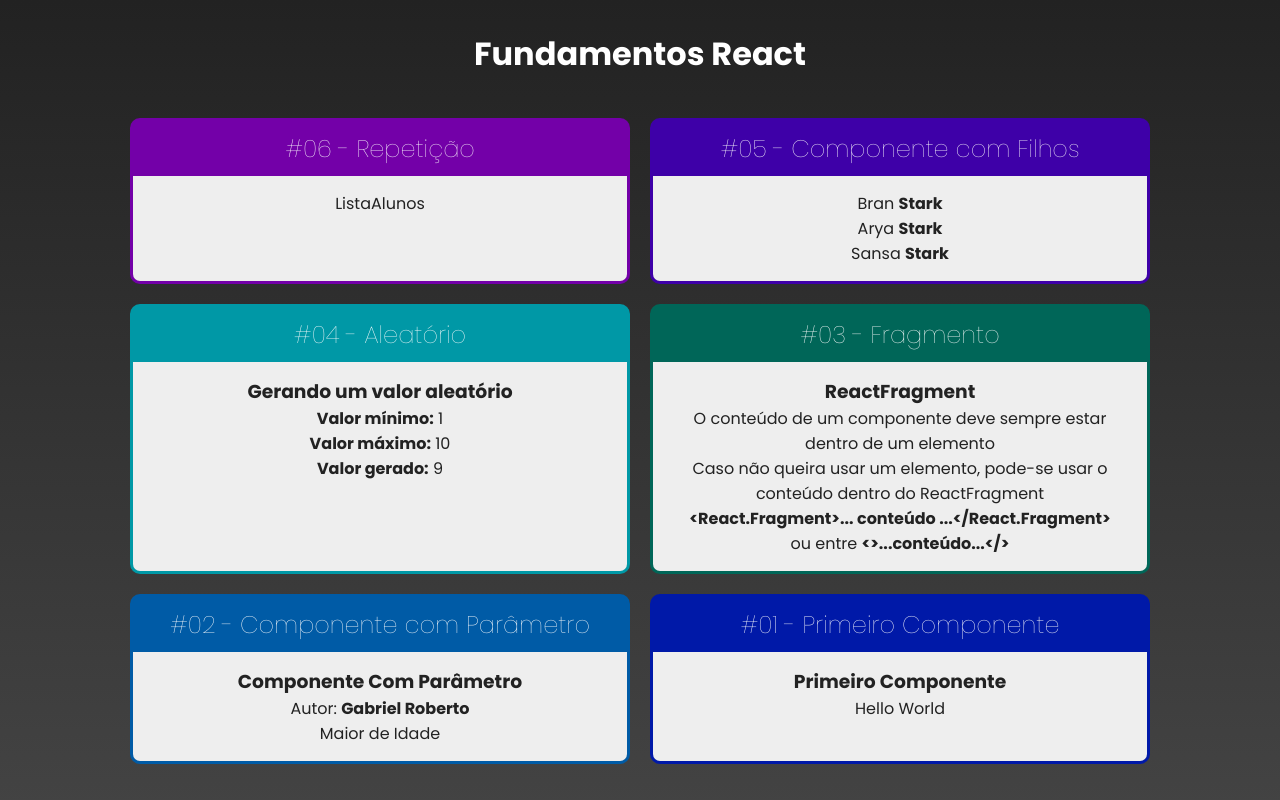
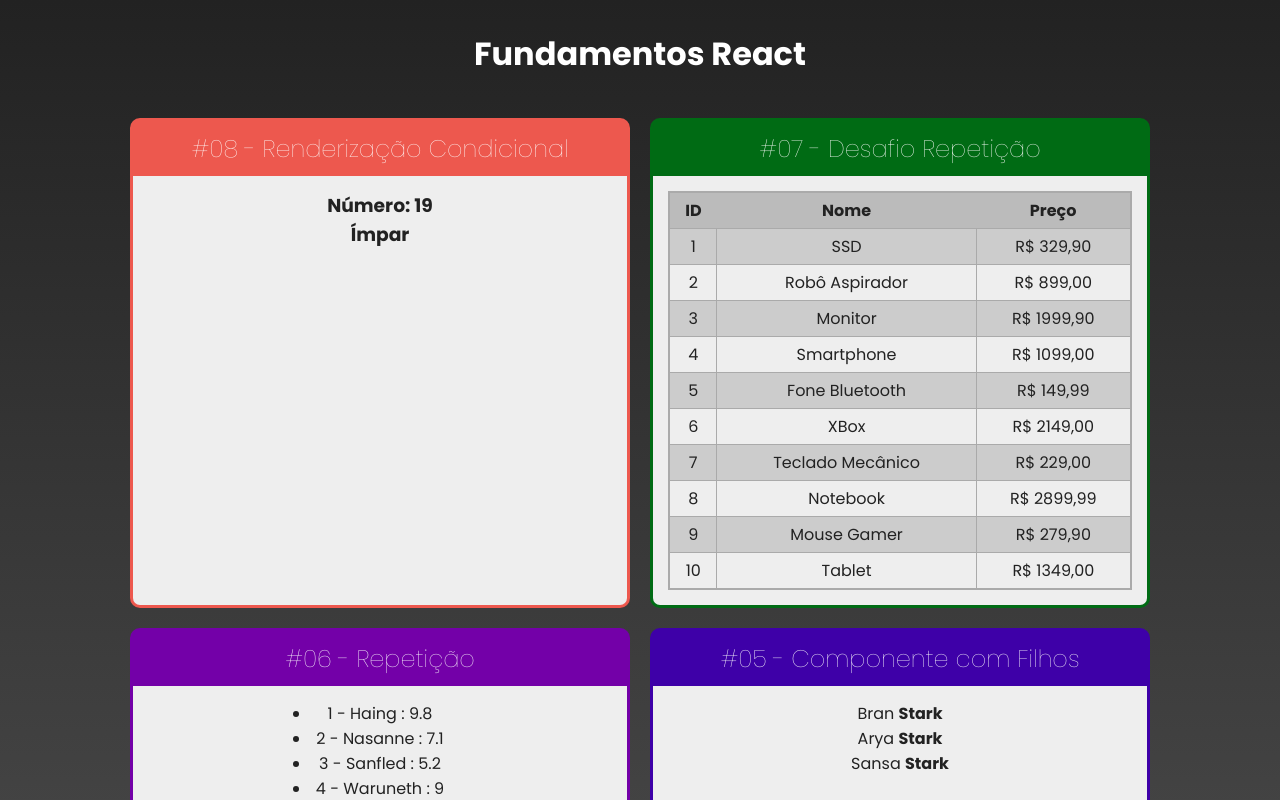
Before and after one commit to gabz-roberto/react-revisao, a React (Create React App) app in the folder fundamentos/: page / in a window 1280 px wide. Shown: the top 800 px of the page. Built offline with nearby package versions, Linux system fonts and the light colour scheme.

Commit message:
condicional

```diff
--- a/fundamentos/src/App.jsx
+++ b/fundamentos/src/App.jsx
@@ -11,6 +11,8 @@ import Card from "./components/layout/Card";
 import Familia from "./components/basicos/Familia";
 import FamiliaMembro from "./components/basicos/FamiliaMembro";
 import ListaAlunos from "./components/repeticao/ListaAlunos";
+import TabelaProdutos from "./components/repeticao/TabelaProdutos";
+import ParOuImpar from "./components/condicional/ParOuImpar";
 
 const App = () => {
   return (
@@ -18,6 +20,15 @@ const App = () => {
       <h1>Fundamentos React</h1>
 
       <div className="cards">
+
+        <Card title="#08 - Renderização Condicional" color="#ED584E">
+          <ParOuImpar numero={19}/>
+        </Card>
+
+        <Card title="#07 - Desafio Repetição" color="#006B14">
+          <TabelaProdutos />
+        </Card>
+
         <Card title="#06 - Repetição" color="#7300A8">
           <ListaAlunos />
         </Card>
--- /dev/null
+++ b/fundamentos/src/components/condicional/ParOuImpar.jsx
@@ -0,0 +1,17 @@
+import React from "react";
+
+const ParOuImpar = ({ numero }) => {
+  const isPar = numero % 2 === 0;
+
+  return (
+    <div>
+        <h3>Número: {numero}</h3>
+        {
+            isPar ? <h3>Par</h3> : <h3>Ímpar</h3>
+            // Irá renderizar de acordo com o número passado como param
+        }
+    </div>
+  );
+};
+
+export default ParOuImpar;
--- /dev/null
+++ b/fundamentos/src/components/data/alunos.js
@@ -0,0 +1,13 @@
+const alunos = [
+  { id: 1, nome: "Haing", nota: 9.8 },
+  { id: 2, nome: "Nasanne", nota: 7.1 },
+  { id: 3, nome: "Sanfled", nota: 5.2 },
+  { id: 4, nome: "Waruneth", nota: 9.0 },
+  { id: 5, nome: "Sungethel", nota: 3.1 },
+  { id: 6, nome: "Heresam", nota: 7.3 },
+  { id: 7, nome: "Chris", nota: 6.4 },
+  { id: 8, nome: "Leykim", nota: 3.9 },
+  { id: 9, nome: "Ciarid", nota: 8.8 },
+];
+
+export default alunos;
--- /dev/null
+++ b/fundamentos/src/components/data/produtos.js
@@ -0,0 +1,14 @@
+const produtos = [
+  { id: 1, nome: "SSD", preco: 329.9 },
+  { id: 2, nome: "Robô Aspirador", preco: 899.0 },
+  { id: 3, nome: "Monitor", preco: 1999.9 },
+  { id: 4, nome: "Smartphone", preco: 1099.0 },
+  { id: 5, nome: "Fone Bluetooth", preco: 149.99 },
+  { id: 6, nome: "XBox", preco: 2149.0 },
+  { id: 7, nome: "Teclado Mecânico", preco: 229.0 },
+  { id: 8, nome: "Notebook", preco: 2899.99 },
+  { id: 9, nome: "Mouse Gamer", preco: 279.9 },
+  { id: 10, nome: "Tablet", preco: 1349.0 },
+];
+
+export default produtos;
--- a/fundamentos/src/components/repeticao/ListaAlunos.jsx
+++ b/fundamentos/src/components/repeticao/ListaAlunos.jsx
@@ -1,9 +1,20 @@
-import React from 'react'
+import React from "react";
+
+import alunos from "../data/alunos.js";
 
 const ListaAlunos = () => {
+  const list = alunos.map((aluno) => (
+    <li key={aluno.id}>
+      {aluno.id} - {aluno.nome} : {aluno.nota}
+    </li>
+  ));
+  // Criando uma lista a partir do array recebido
+
   return (
-    <div>ListaAlunos</div>
-  )
-}
+    <div>
+      <ul>{list}</ul>
+    </div>
+  );
+};
 
-export default ListaAlunos
+export default ListaAlunos;
--- /dev/null
+++ b/fundamentos/src/components/repeticao/TabelaProdutos.css
@@ -0,0 +1,23 @@
+.tabela {
+  width: 100%;
+}
+
+.tabela > table {
+  width: 100%;
+  border: 2px solid #aaa;
+  border-collapse: collapse;
+}
+
+.tabela th {
+  background-color: #bbb;
+  padding: 5px;
+}
+
+.tabela > table td {
+  border: 1px solid #aaa;
+  padding: 5px 0;
+}
+
+.par {
+  background-color: #ccc;
+}
--- /dev/null
+++ b/fundamentos/src/components/repeticao/TabelaProdutos.jsx
@@ -0,0 +1,33 @@
+import React from "react";
+import produtos from "../data/produtos.js";
+
+import './TabelaProdutos.css'
+
+const TabelaProdutos = () => {
+  const tabelaProdutos = produtos.map((produto, index) => (
+    <tr key={produto.id} className={index % 2 === 0 ? "par" : 'impar'}>
+      <td>{produto.id}</td>
+      <td>{produto.nome}</td>
+      <td>R$ {produto.preco.toFixed(2).replace('.', ',')}</td>
+    </tr>
+  ));
+
+  return (
+    <div className="tabela">
+      <table>
+        <thead>
+          <tr>
+            <th>ID</th>
+            <th>Nome</th>
+            <th>Preço</th>
+          </tr>
+        </thead>
+        <tbody>
+            {tabelaProdutos}
+        </tbody>
+      </table>
+    </div>
+  );
+};
+
+export default TabelaProdutos;
```
Also changed, not shown: fundamentos/src/components/condicional/If.js (added).
